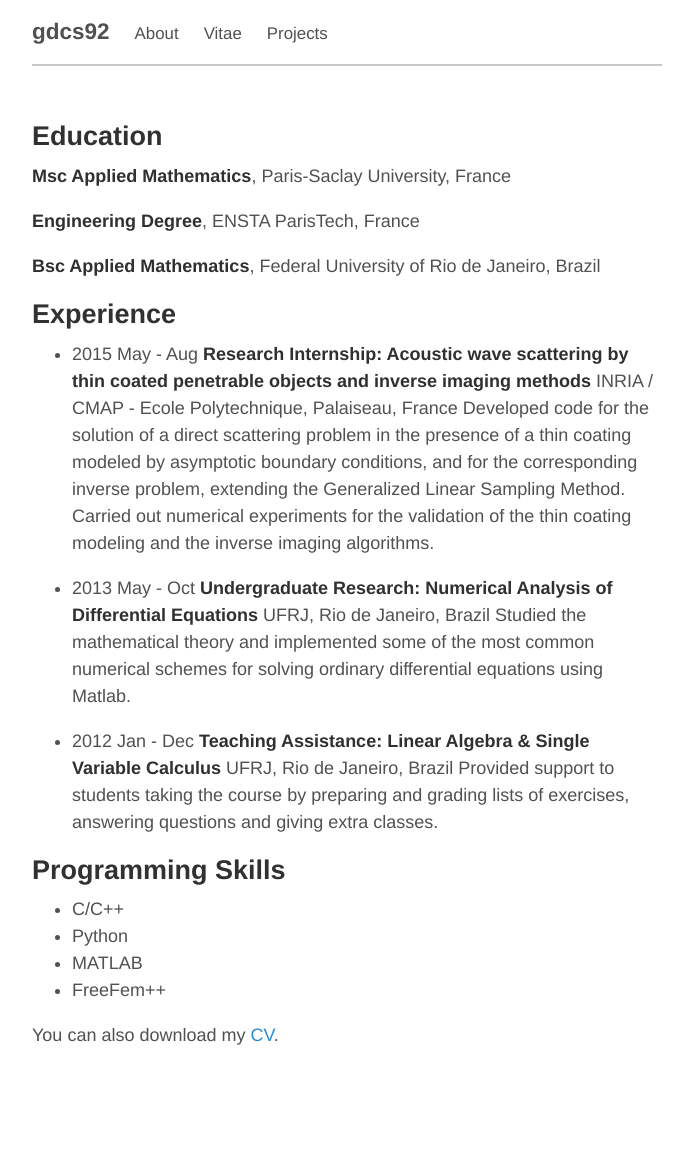
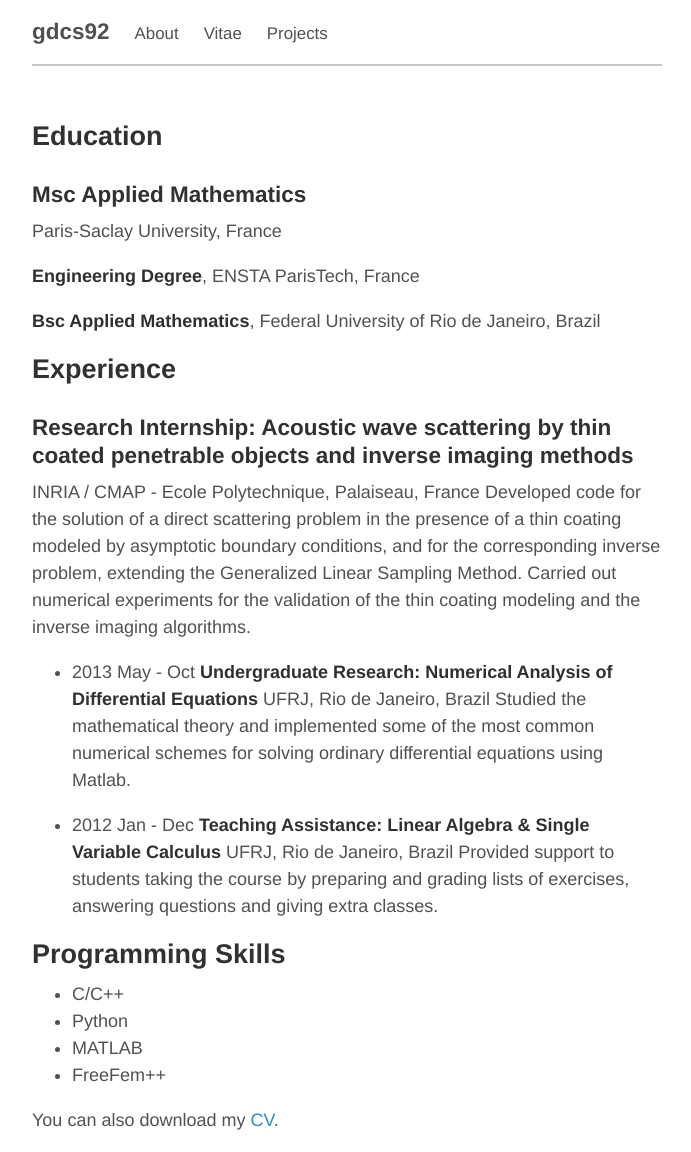
Before and after one commit to gdcs92/gdcs92.github.io, a Jekyll site: the page built from vitae.md, in a window 1280 px wide. Shown: the whole page, without its empty margins (293-984 px from the left). Built offline with Jekyll 4.4.1, drawn with Linux system fonts in a browser that asks for light colours; before the commit the page ends 1067 px from its top, so only the background shows below that.

Commit message:
Update vitae.md

```diff
--- a/vitae.md
+++ b/vitae.md
@@ -4,14 +4,15 @@ title: Vitae
 ---
 
 ## Education
-**Msc Applied Mathematics**, Paris-Saclay University, France
+### Msc Applied Mathematics
+Paris-Saclay University, France
 
 **Engineering Degree**, ENSTA ParisTech, France
 
 **Bsc Applied Mathematics**, Federal University of Rio de Janeiro, Brazil
 
 ## Experience
-- 2015 May - Aug **Research Internship: Acoustic wave scattering by thin coated penetrable objects and inverse imaging methods**
+### Research Internship: Acoustic wave scattering by thin coated penetrable objects and inverse imaging methods
 INRIA / CMAP - Ecole Polytechnique, Palaiseau, France
 Developed code for the solution of a direct scattering problem in the presence of a thin coating
 modeled by asymptotic boundary conditions, and for the corresponding inverse problem,
```
